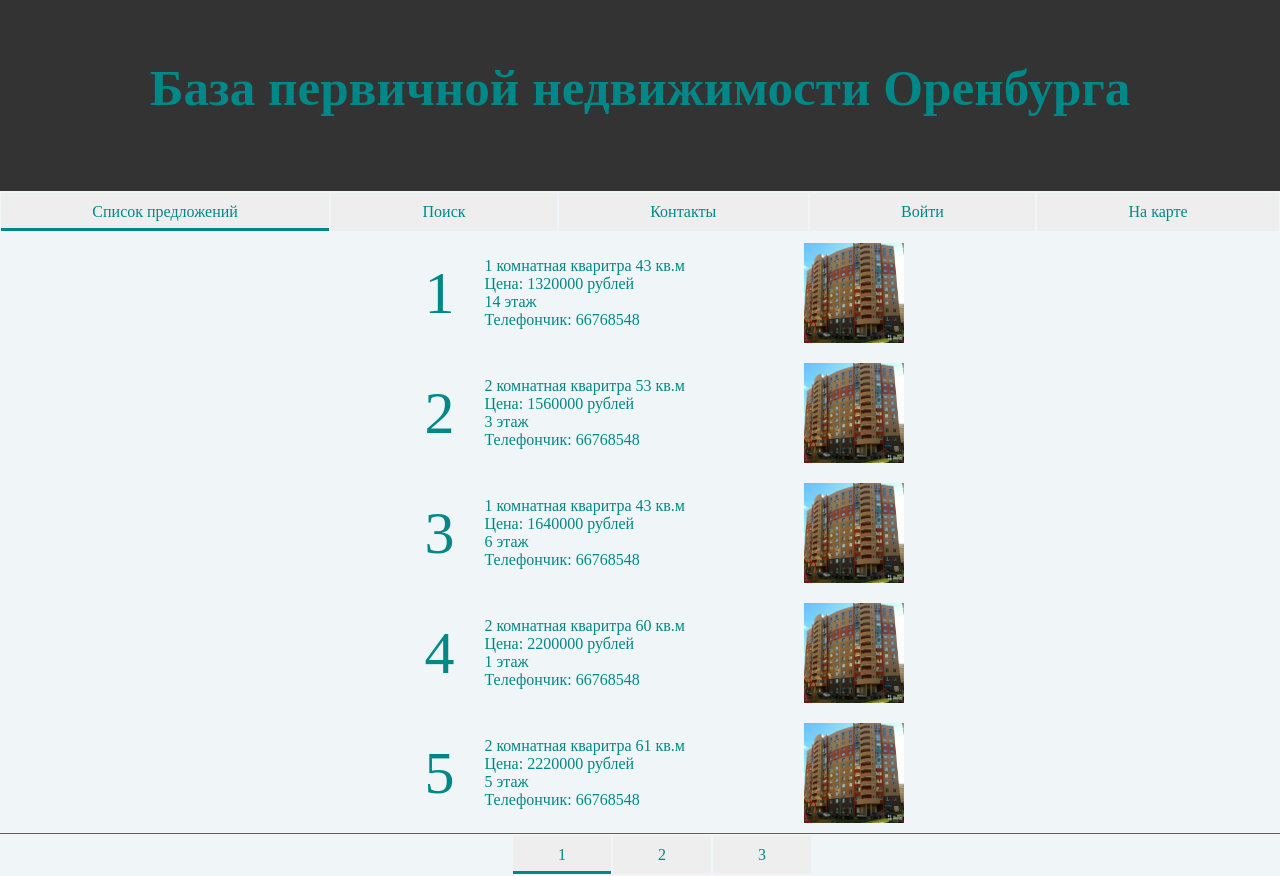
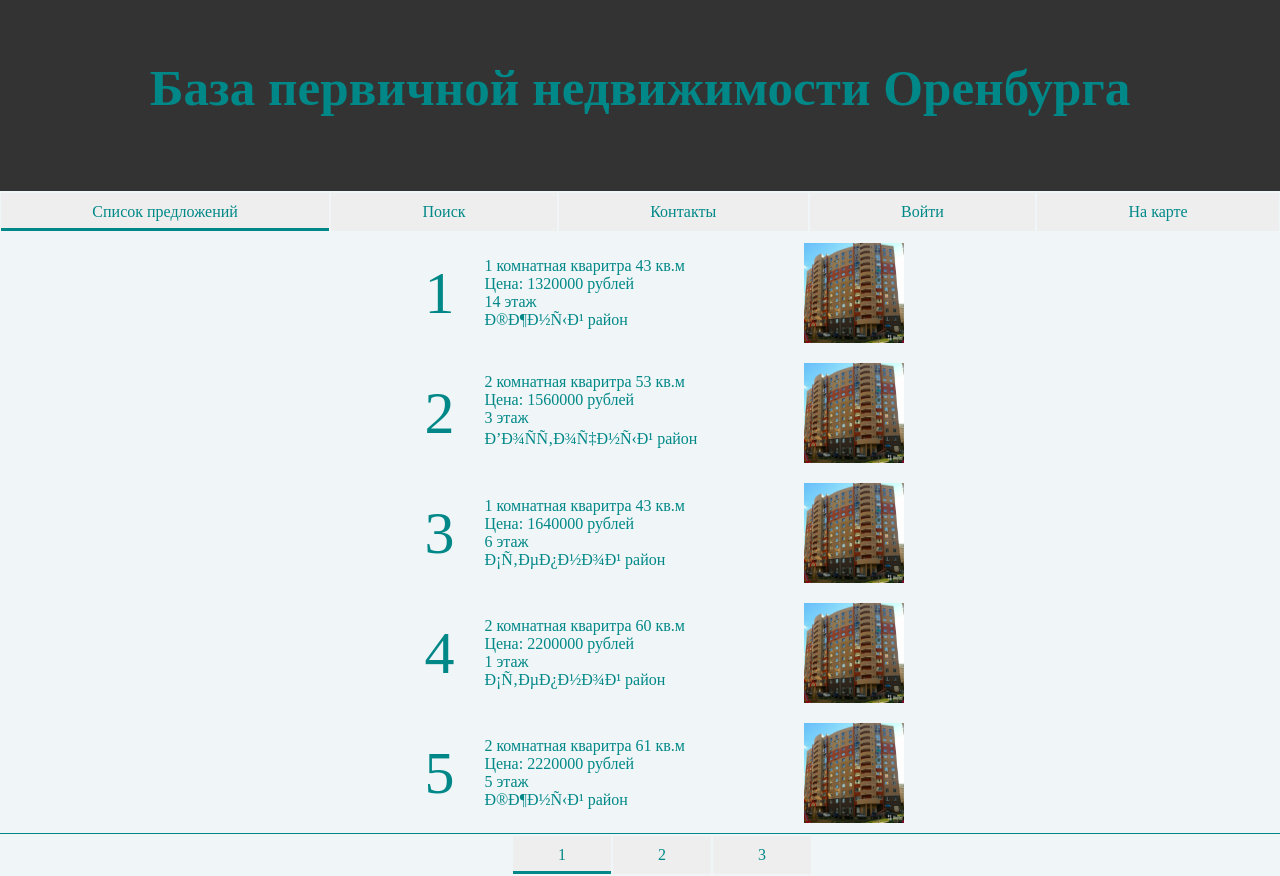
Before and after one commit to Mutanoball/RB2, a PHP site: page /List.php?pagi=1 in a window 1280 px wide. Shown: the part 31-907 px from the top of the page. Run offline with PHP 8.4, Linux system fonts and the light colour scheme; data comes from the database, SQL or seed files in the repository.

Commit message:
вставил район

```diff
--- a/Public/Paginator.php
+++ b/Public/Paginator.php
@@ -7,16 +7,17 @@
     $dbcon = new mysqli($dbhost, $dbuser, $dbpassword, $dbname);
     $limlow = ($currpage-1)*$showitems;
     $i=0;
-    $result = $dbcon->query("SELECT * FROM Supply order by $ordercriteria LIMIT $limlow, $showitems");
+    $result = $dbcon->query("SELECT * FROM Supply inner join District on Supply.iddistrict = District.iddistrict order by $ordercriteria LIMIT $limlow, $showitems");
     while ($row = $result->fetch_assoc()) {
     $i++;
     $area=$row['area'];
     $price=$row['price'];
     $storey=$row['storey'];
     $rooms=$row['rooms'];
+    $district=$row['district'];
     $num=$i+$limlow;
     echo "<div class ='list2'><div class='bignum'>$num</div>";
-    echo "<div class ='liist'>$rooms комнатная кваритра $area кв.м <br>Ценa: $price рублей<br>$storey этаж<br>Телефончик: 66768548 <br></div>  <img width='100' height='100' src='01.jpg'></Div>\n";
+    echo "<div class ='liist'>$rooms комнатная кваритра $area кв.м <br>Ценa: $price рублей<br>$storey этаж<br>$district район <br></div>  <img width='100' height='100' src='01.jpg'></Div>\n";
 
     }
     ?>
```
